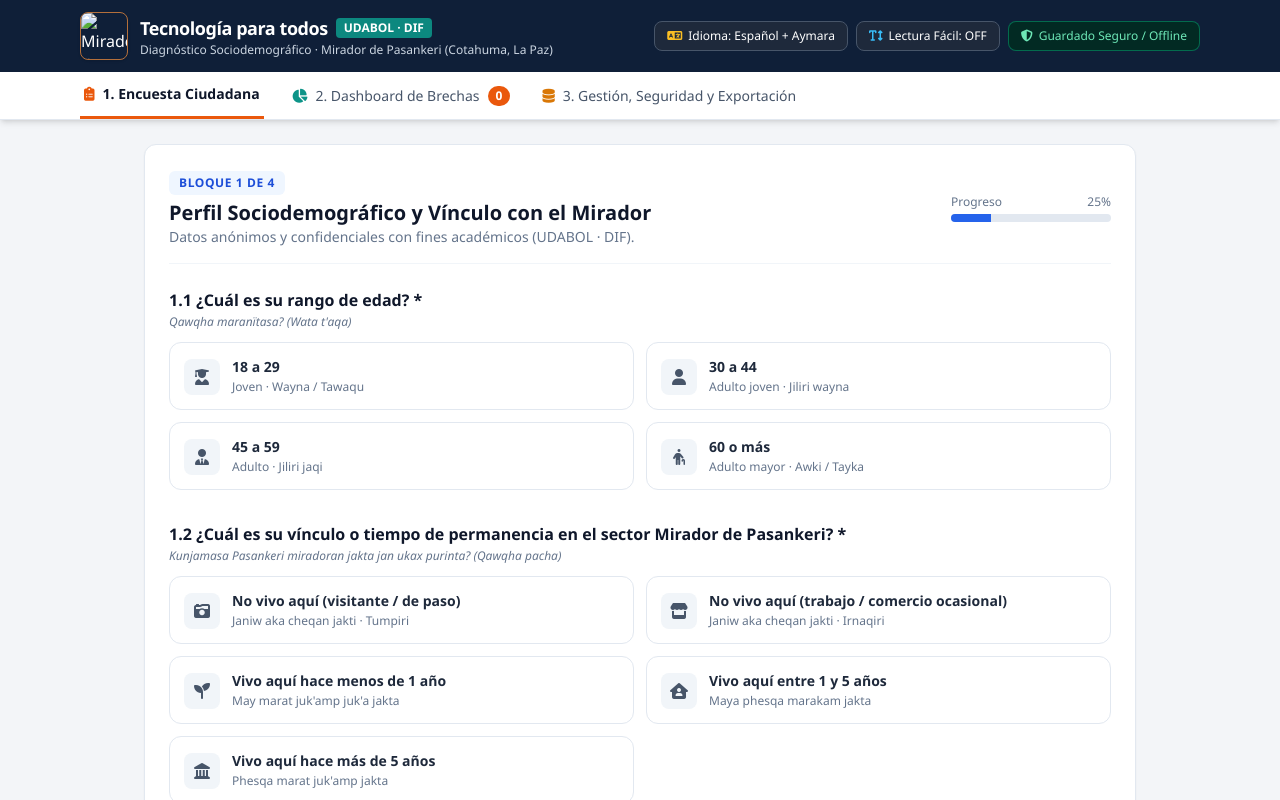
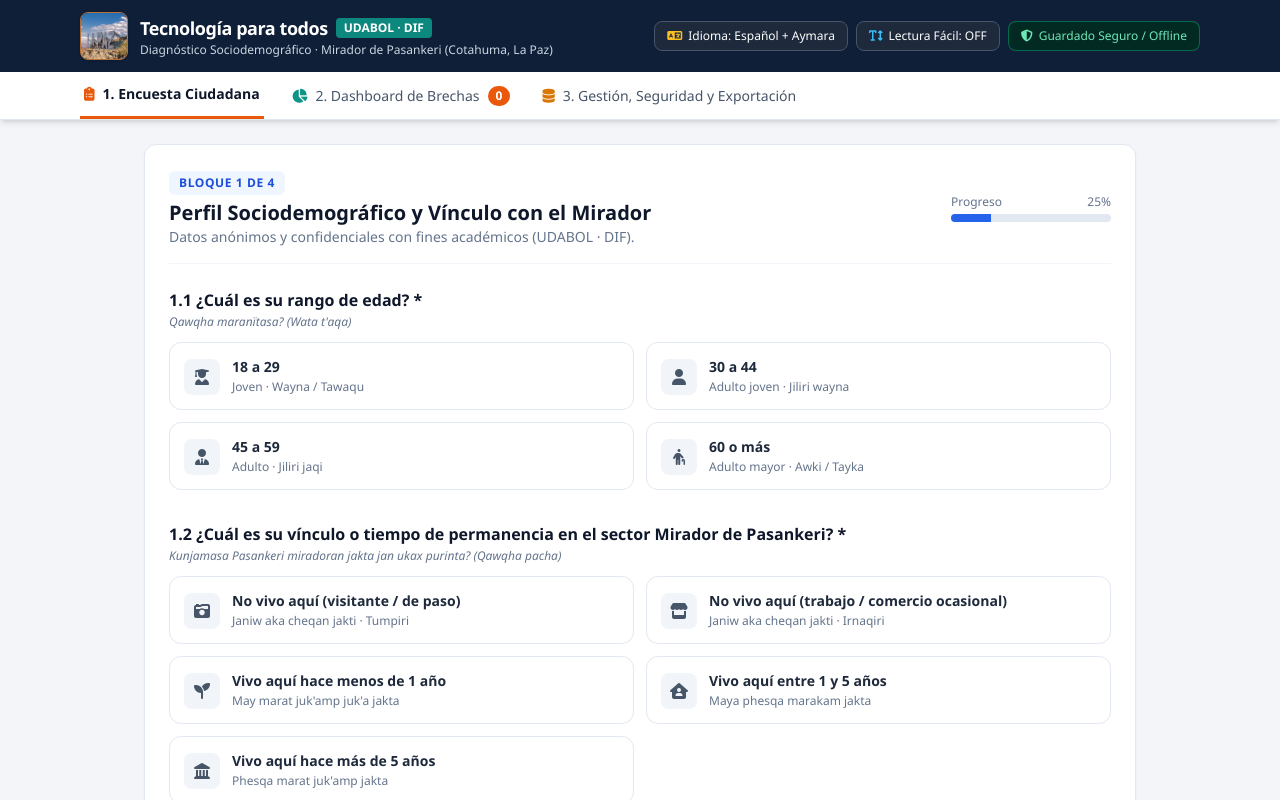
Before and after one commit to VianneyVasquez/encuesta-pasankeri, a plain HTML site: page index.html in a window 1280 px wide. Shown: the top 800 px of the page. Drawn offline with nearby package versions, Linux system fonts and the light colour scheme.

Commit message:
Add files via upload

```diff
--- a/index.html
+++ b/index.html
@@ -52,7 +52,7 @@
     <div class="max-w-6xl mx-auto px-4 py-3 flex flex-wrap items-center justify-between gap-3">
       <div class="flex items-center gap-3">
         <img
-          src="./mirador.jpg"
+          src="./mirador.jpeg"
           alt="Mirador de Pasankeri"
           class="w-12 h-12 rounded-lg object-cover border border-orange-400/70 shadow shrink-0"
         />
```
